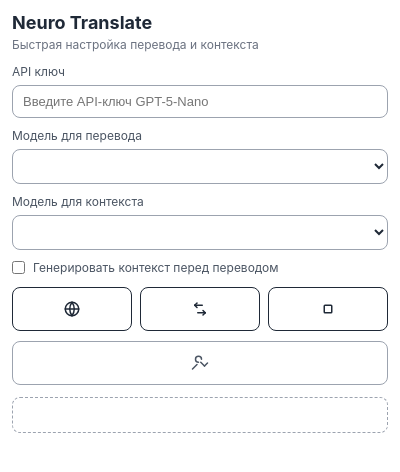
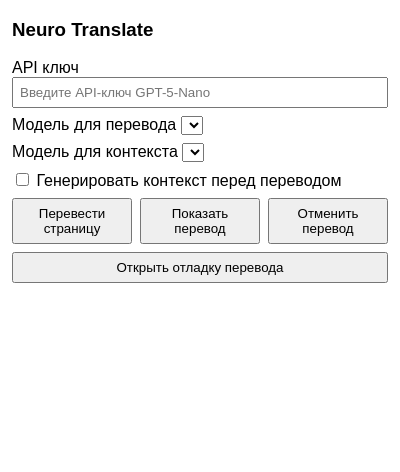
Before and after one commit to Efnatii/neuro-translate, a browser extension: page extension/popup.html in a window 400 px wide. Drawn offline with Linux system fonts and the light colour scheme.

Commit message:
Revert "Add swap-style icon to toggle translation button"

```diff
--- a/extension/popup.html
+++ b/extension/popup.html
@@ -5,156 +5,25 @@
   <meta name="viewport" content="width=device-width, initial-scale=1.0" />
   <title>Neuro Translate</title>
   <style>
-    :root {
-      color-scheme: light;
-      --text-primary: #1f2937;
-      --text-secondary: #4b5563;
-      --text-muted: #6b7280;
-      --border: #9ca3af;
-      --surface: #ffffff;
+    body { font-family: Arial, sans-serif; margin: 12px; min-width: 320px; }
+    label { display: block; margin-top: 8px; }
+    input[type="text"], input[type="password"] { width: 100%; box-sizing: border-box; padding: 6px; }
+    button { margin-top: 8px; padding: 6px 10px; }
+    .row {
+      display: flex;
+      gap: 8px;
+      flex-wrap: wrap;
+      align-items: stretch;
     }
-    body {
-      font-family: "Inter", "Segoe UI", Arial, sans-serif;
-      margin: 12px;
-      min-width: 320px;
-      color: var(--text-primary);
-      background: var(--surface);
+    .row button {
+      flex: 1;
+      min-width: 0;
     }
-    .card {
-      display: flex;
-      flex-direction: column;
-      gap: 12px;
-    }
-    .header {
-      display: flex;
-      flex-direction: column;
-      gap: 4px;
-    }
-    .title {
-      margin: 0;
-      font-size: 18px;
-      font-weight: 700;
-      color: var(--text-primary);
-    }
-    .subtitle {
-      margin: 0;
-      font-size: 12px;
-      color: var(--text-muted);
-    }
-    .section {
-      display: flex;
-      flex-direction: column;
-      gap: 10px;
-    }
-    label {
-      display: flex;
-      flex-direction: column;
-      gap: 6px;
-      font-size: 12px;
-      color: var(--text-secondary);
-    }
-    select,
-    input[type="text"],
-    input[type="password"] {
-      width: 100%;
-      box-sizing: border-box;
-      padding: 8px 10px;
-      border-radius: 8px;
-      border: 1px solid var(--border);
-      color: var(--text-primary);
-      background: var(--surface);
-      font-size: 13px;
-    }
-    .toggle {
-      flex-direction: row;
-      align-items: center;
-      gap: 8px;
-      font-size: 12px;
-    }
-    .toggle input {
-      margin: 0;
-    }
-    .row {
-      display: grid;
-      grid-template-columns: repeat(auto-fit, minmax(64px, 1fr));
-      gap: 8px;
-    }
-    button {
-      padding: 8px;
-      border-radius: 8px;
-      border: 1px solid var(--text-primary);
-      background: var(--surface);
-      color: var(--text-primary);
-      font-size: 12px;
-      font-weight: 600;
-      cursor: pointer;
-      transition: transform 0.1s ease, background 0.2s ease, color 0.2s ease;
-    }
-    button:hover {
-      background: var(--text-primary);
-      color: var(--surface);
-    }
-    button:active {
-      transform: translateY(1px);
-    }
-    .secondary-row button {
-      border-color: var(--border);
-      color: var(--text-secondary);
-    }
-    .secondary-row button:hover {
-      background: var(--text-secondary);
-      color: var(--surface);
-    }
-    .icon-button {
-      display: inline-flex;
-      align-items: center;
-      justify-content: center;
-      height: 44px;
-      gap: 6px;
-    }
-    .icon {
-      width: 18px;
-      height: 18px;
-      display: inline-flex;
-    }
-    .icon svg {
-      width: 100%;
-      height: 100%;
-      stroke: currentColor;
-      fill: none;
-      stroke-width: 2;
-      stroke-linecap: round;
-      stroke-linejoin: round;
-    }
-    .sr-only {
-      position: absolute;
-      width: 1px;
-      height: 1px;
-      padding: 0;
-      margin: -1px;
-      overflow: hidden;
-      clip: rect(0, 0, 0, 0);
-      border: 0;
-    }
-    .status {
-      margin: 0;
-      padding: 8px 10px;
-      border-radius: 8px;
-      border: 1px dashed var(--border);
-      color: var(--text-muted);
-      font-size: 12px;
-      white-space: pre-line;
-      min-height: 18px;
-    }
+    .status { margin-top: 8px; color: #555; font-size: 12px; white-space: pre-line; }
   </style>
 </head>
 <body>
-  <div class="card">
-    <div class="header">
-      <h3 class="title">Neuro Translate</h3>
-      <p class="subtitle">Быстрая настройка перевода и контекста</p>
-    </div>
-    <div class="section">
+  <h3>Neuro Translate</h3>
   <label>
     API ключ
     <input type="password" id="apiKey" placeholder="Введите API-ключ GPT-5-Nano" autocomplete="off" />
@@ -167,62 +36,19 @@
     Модель для контекста
     <select id="contextModel"></select>
   </label>
-      <label class="toggle">
+  <label>
     <input type="checkbox" id="contextGeneration" />
     Генерировать контекст перед переводом
   </label>
+  <div class="row">
+    <button id="translate">Перевести страницу</button>
+    <button id="toggleTranslation" aria-pressed="false">Показать перевод</button>
+    <button id="cancel">Отменить перевод</button>
   </div>
-    <div class="section">
   <div class="row">
-        <button class="icon-button" id="translate" aria-label="Перевести страницу" title="Перевести страницу">
-          <span class="icon" aria-hidden="true">
-            <svg viewBox="0 0 24 24">
-              <circle cx="12" cy="12" r="9"></circle>
-              <path d="M3 12h18"></path>
-              <path d="M12 3a15 15 0 0 1 0 18"></path>
-              <path d="M12 3a15 15 0 0 0 0 18"></path>
-            </svg>
-          </span>
-          <span class="sr-only">Перевести страницу</span>
-        </button>
-        <button class="icon-button" id="toggleTranslation" aria-pressed="false" aria-label="Показать перевод" title="Показать перевод">
-          <span class="icon" aria-hidden="true">
-            <svg viewBox="0 0 24 24">
-              <path d="M5 7h10"></path>
-              <path d="M5 7l3-3"></path>
-              <path d="M5 7l3 3"></path>
-              <path d="M19 17H9"></path>
-              <path d="M19 17l-3-3"></path>
-              <path d="M19 17l-3 3"></path>
-            </svg>
-          </span>
-          <span class="sr-only">Показать перевод</span>
-        </button>
-        <button class="icon-button" id="cancel" aria-label="Отменить перевод" title="Отменить перевод">
-          <span class="icon" aria-hidden="true">
-            <svg viewBox="0 0 24 24">
-              <rect x="7" y="7" width="10" height="10" rx="1"></rect>
-            </svg>
-          </span>
-          <span class="sr-only">Отменить перевод</span>
-        </button>
-      </div>
-      <div class="row secondary-row">
-        <button class="icon-button" id="openDebug" aria-label="Открыть отладку перевода" title="Открыть отладку перевода">
-          <span class="icon" aria-hidden="true">
-            <svg viewBox="0 0 24 24">
-              <path d="M14 7a4 4 0 1 0-4 4"></path>
-              <path d="M2 20l6-6"></path>
-              <path d="M13 11l5 5"></path>
-              <path d="M18 16l4-4"></path>
-            </svg>
-          </span>
-          <span class="sr-only">Открыть отладку перевода</span>
-        </button>
-      </div>
+    <button id="openDebug">Открыть отладку перевода</button>
   </div>
   <p class="status" id="status"></p>
-  </div>
   <script src="popup.js"></script>
 </body>
 </html>
```
Lines whose indentation alone changed are shown as unchanged.
